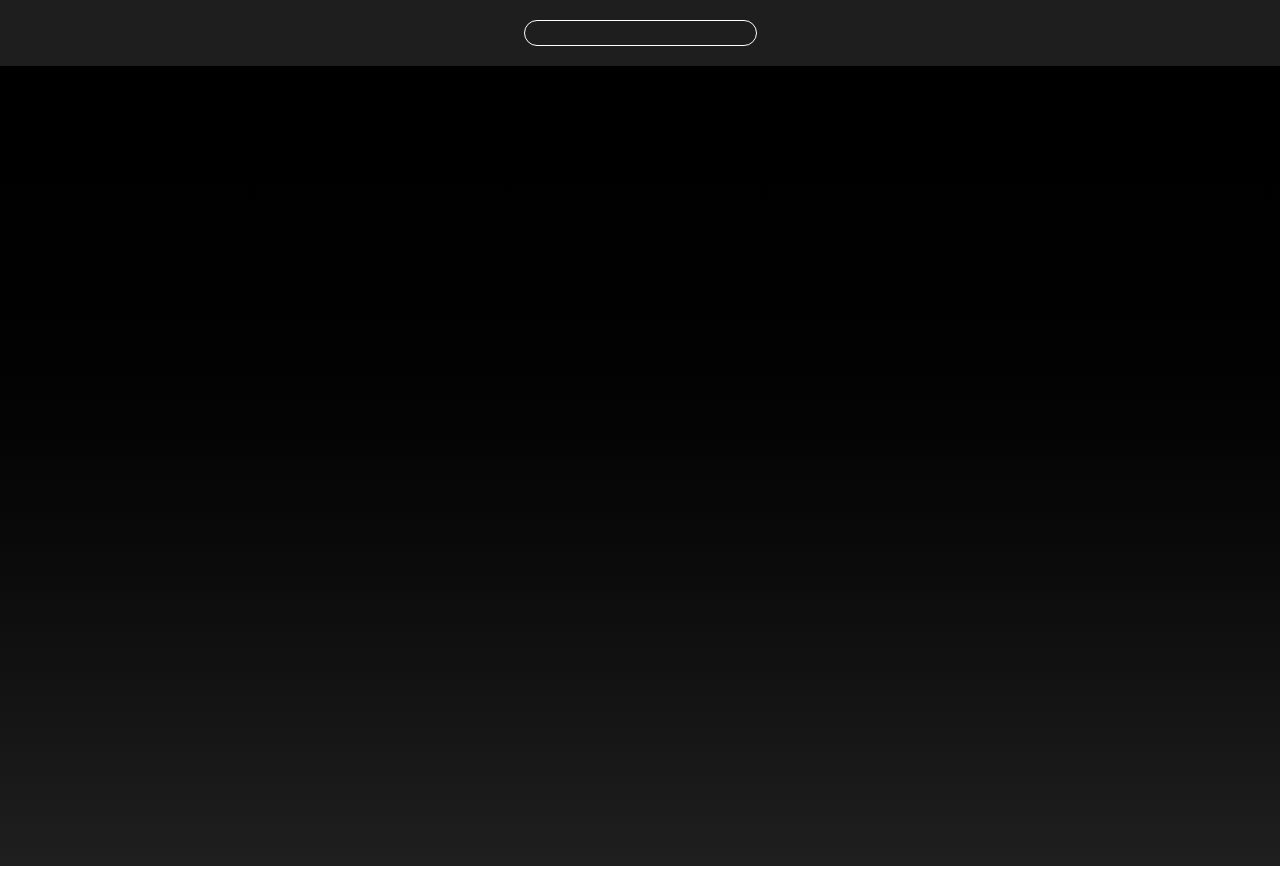
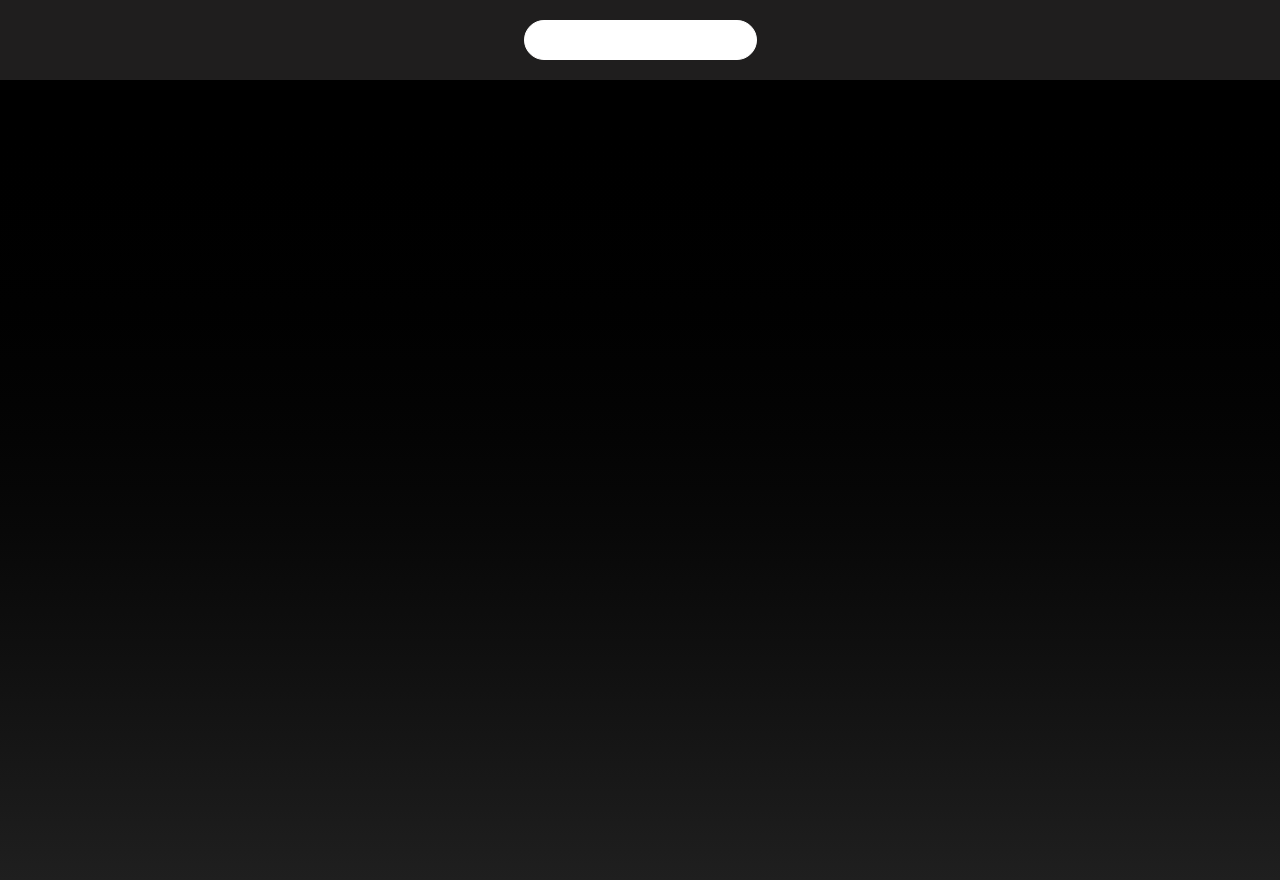
Before and after one commit to JaoToledo/movies-recomendation, a Next.js app: page / in a window 1280 px wide. Built offline with nearby package versions, Linux system fonts and the light colour scheme.

Commit message:
feat: search bar adjustment

```diff
--- a/src/features/components/SearchBar/SearchBar.tsx
+++ b/src/features/components/SearchBar/SearchBar.tsx
@@ -32,7 +32,7 @@ export function SearchBar() {
   return (
     <div className="">
       <input
-        className="border border-white rounded-[20px]"
+        className="bg-white border border-white rounded-[20px] h-10 w-full   "
         onChange={handleOnChange}
         onKeyDown={handleKeyDown}
         value={input}
```
